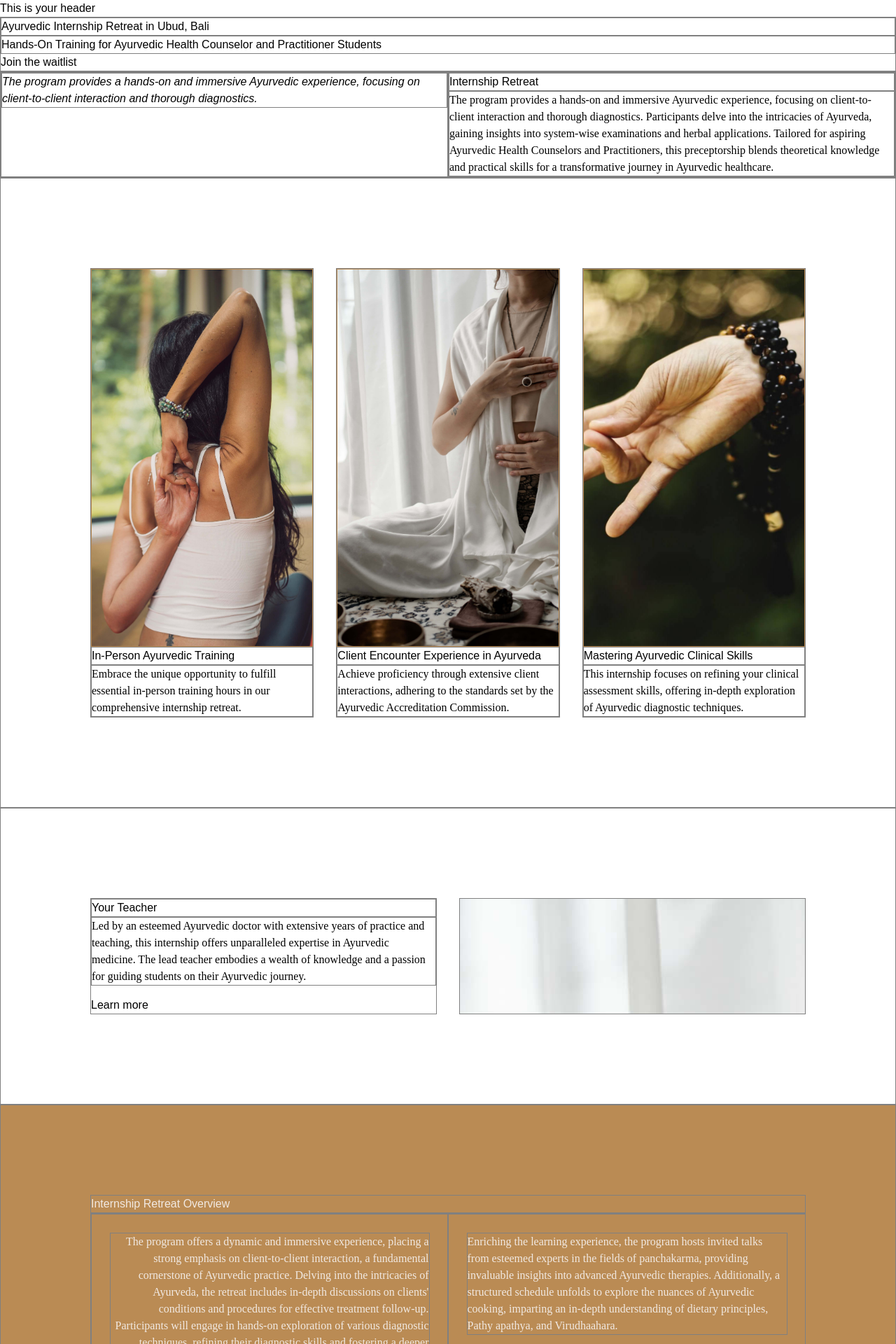
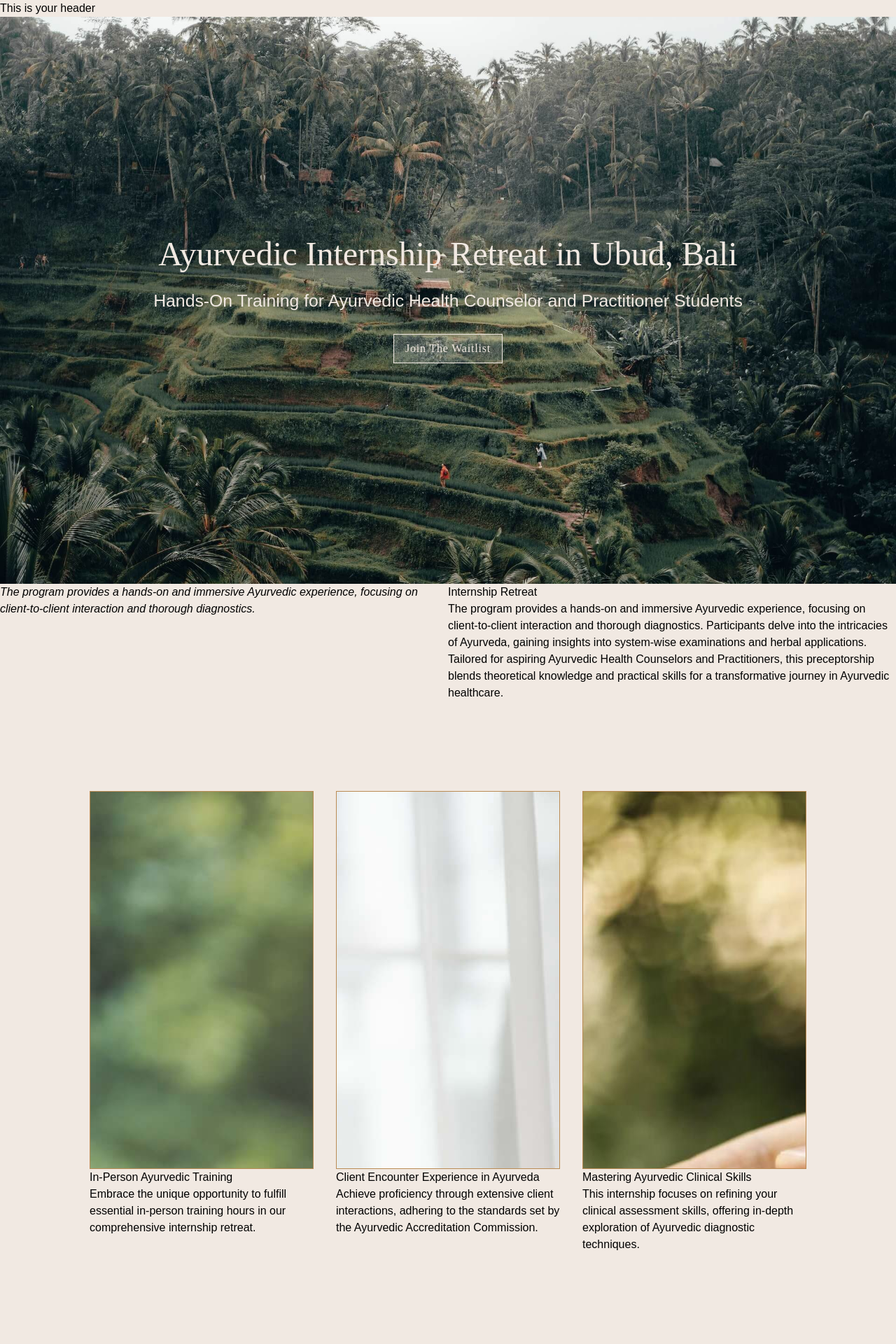
Before and after one commit to brittwoodard/ayurvedic-internship, a Jekyll site: the page built from index.html, in a window 1280 px wide. Shown: the top 1920 px of the page at 70% size. Built offline with Jekyll 4.4.1, drawn with Linux system fonts in a browser that asks for light colours; some web fonts are replaced.

Commit message:
hero banner

```diff
--- a/assets/css/style.css
+++ b/assets/css/style.css
@@ -322,15 +322,15 @@
 [hidden] {
   display: none;
 }
-/* temporary styles */
-p, h1, h2, h3, h4, h5, h6, div, section {
-    border: 1px solid grey;
-  }
-p {
-    font-family: 'hind', 'sans-serif';
+body {
+  --tw-bg-opacity: 1;
+  background-color: rgb(241 233 226 / var(--tw-bg-opacity));
+  font-family: hind, sans-serif;
+}
+h1, h2, h3, h4, h5, h6, p {
     margin-bottom: 1rem;
   }
-p:last-child {
+h1, h2, h3, h4, h5, h6, p:last-child {
     margin-bottom: 0;
   }
 *, ::before, ::after {
@@ -431,12 +431,47 @@
   --tw-backdrop-saturate:  ;
   --tw-backdrop-sepia:  ;
 }
-.bg-imgage-style {
-      background-size: cover;
-      background-position: center;
-      background-repeat: no-repeat;
-      background-color: rgb(94,103,79, 0.3);
-    }
+/* Typography Classes */
+.subtitle {
+    font-size: 1.55rem;
+    margin-bottom: 0.5em;
+    font-weight: 300;
+  }
+.text-serif-lg {
+  margin-bottom: 0.5em;
+  font-family: cormorant-garamond, serif;
+  font-size: 3rem;
+  line-height: 1em;
+}
+/* Button Classes */
+.button {
+  display: inline-block;
+  border-width: 1px;
+  --tw-border-opacity: 1;
+  border-color: rgb(241 233 226 / var(--tw-border-opacity));
+  background-color: rgb(241 233 226 / 0.2);
+  padding-top: 0.5rem;
+  padding-bottom: 0.5rem;
+  padding-left: 1rem;
+  padding-right: 1rem;
+  text-align: center;
+  font-family: cormorant-garamond, serif;
+  text-transform: capitalize;
+  letter-spacing: 0.05em;
+}
+/* Image Classes */
+.bg-image-style {
+    background-size: cover;
+    background-position: center;
+    background-repeat: no-repeat;
+  }
+/* Position Classes */
+.hero-banner {
+  display: flex;
+  align-items: center;
+  justify-content: center;
+  vertical-align: middle;
+}
 .col-span-3 {
   grid-column: span 3 / span 3;
 }
@@ -450,6 +485,9 @@
 .mr-8 {
   margin-right: 2rem;
 }
+.mt-4 {
+  margin-top: 1rem;
+}
 .flex {
   display: flex;
 }
@@ -458,6 +496,9 @@
 }
 .min-h-\[60vh\] {
   min-height: 60vh;
+}
+.min-h-\[90vh\] {
+  min-height: 90vh;
 }
 .w-full {
   width: 100%;
@@ -523,6 +564,9 @@
 .text-left {
   text-align: left;
 }
+.text-center {
+  text-align: center;
+}
 .text-right {
   text-align: right;
 }
--- a/index.html
+++ b/index.html
@@ -87,10 +87,12 @@
   hide-from-google: true
 ---
 <!-- Hero Banner -->
-<section>
-  <h1>{{page.header.title}}</h1>
-  <h2>{{page.header.subtitle}}</h2>
-  <a href="{{page.header.button.url}}">{{page.header.button.text}}</a>
+<section class="min-h-[90vh] bg-image-style text-light text-center hero-banner" style="background-image: url('images/ayurvedic-internship-11.jpg');">
+  <div>
+    <h1 class="text-serif-lg">{{page.header.title}}</h1>
+    <h2 class="subtitle">{{page.header.subtitle}}</h2>
+    <a class="button mt-4" href="{{page.header.button.url}}">{{page.header.button.text}}</a>
+  </div>
 </section>
 
 <!-- Brief overview -->
```
Also changed, not shown: style.css (+32 -12 lines), 3 other files.
